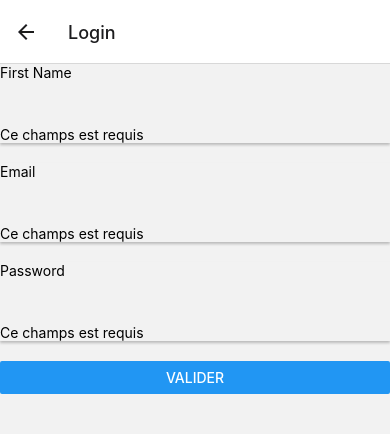
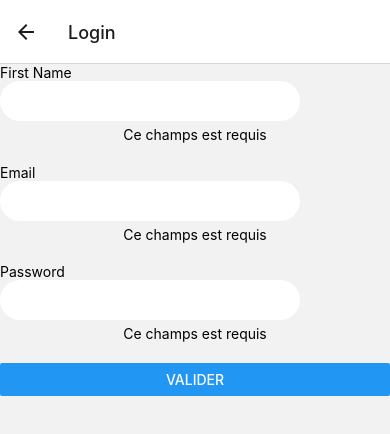
Before and after one commit to Taliayaya/Apando-Mobile, a React Native app: screen /Login in a window 390 px wide. Shown: the top 434 px of the page. Built offline with nearby package versions, Linux system fonts and the light colour scheme.

Commit message:
Added custom field component

```diff
--- a/src/components/Field/FieldStyle.js
+++ b/src/components/Field/FieldStyle.js
@@ -4,20 +4,19 @@ const styles = StyleSheet.create({
     input: {
         width: 300,
         height: 40,
-        borderRadius: 20,
         paddingHorizontal: 5,
         marginBottom: 5,
+        backgroundColor: '#fff',
+        borderRadius: 20,
+        fontSize: 17,
+        paddingLeft: 15,
     },
     inputContainer: {
         marginBottom: 20,
-        shadowColor: '#000',
-        shadowOffset: {
-            width: 0,
-            height: 2,
-        },
-        shadowOpacity: 0.23,
-        shadowRadius: 2.62,
-        elevation: 4,
+    },
+    error: {
+        textAlign: 'center',
+        height: 17.5,
     },
 });
 
--- a/src/components/Field/index.js
+++ b/src/components/Field/index.js
@@ -21,7 +21,7 @@ const Field = ({ fieldName, field, error, control }) => {
                 name={fieldName}
                 rules={{ required: true }}
             />
-            <Text>{error}</Text>
+            <Text style={styles.error}>{error}</Text>
         </View>
     );
 };
```
